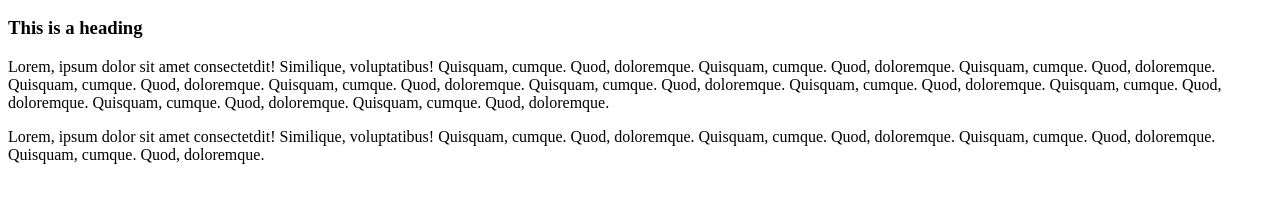
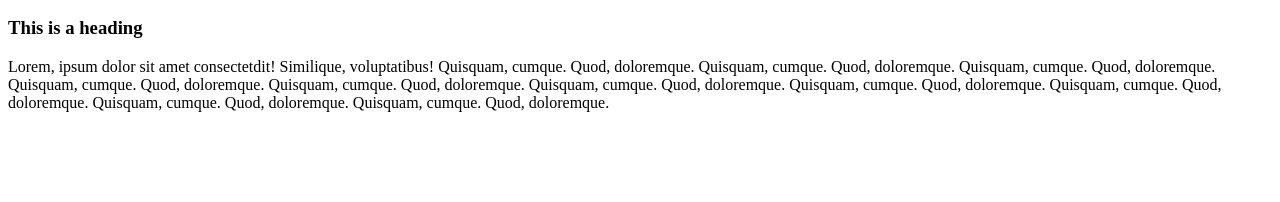
Before and after one commit to jayaporalla/mytesttut1, a plain HTML site: page INDEX.HTML in a window 1280 px wide. Shown: the part 110-312 px from the top of the page. Drawn offline with Linux system fonts and the light colour scheme.

Commit message:
Update INDEX.HTML

```diff
--- a/INDEX.HTML
+++ b/INDEX.HTML
@@ -15,11 +15,5 @@
        Quisquam, cumque. Quod, doloremque. Quisquam, cumque. Quod, doloremque. Quisquam, cumque. Quod, doloremque.
        Quisquam, cumque. Quod, doloremque. Quisquam, cumque. Quod, doloremque. Quisquam, cumque. Quod, doloremque.
     </p>
-    <div>
-        <p>
-            Lorem, ipsum dolor sit amet consectetdit! Similique, voluptatibus! Quisquam, cumque. Quod, doloremque.
-            Quisquam, cumque. Quod, doloremque. Quisquam, cumque. Quod, doloremque. Quisquam, cumque. Quod, doloremque.
-        </p>
-    </div>
 </body>
 </html>
```
